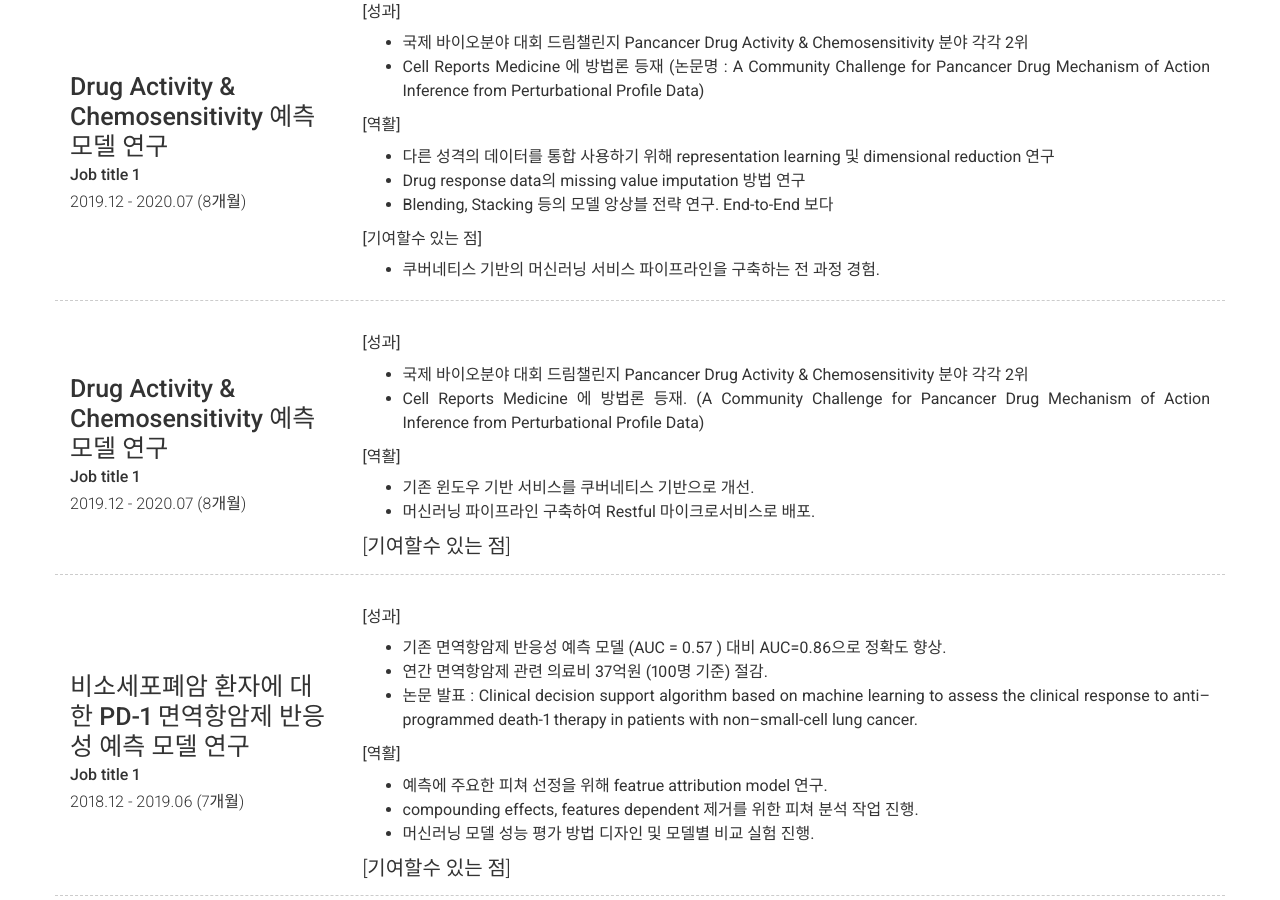
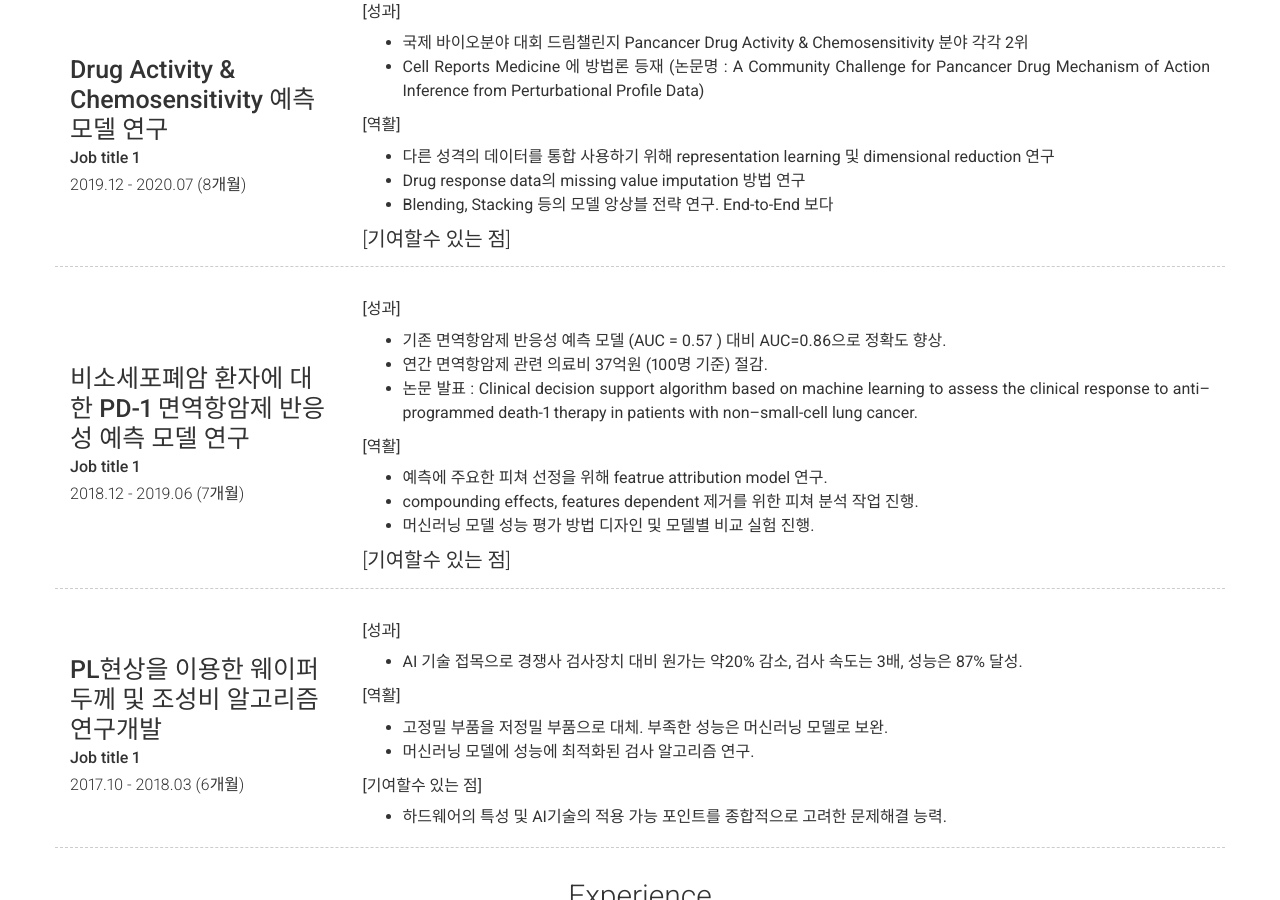
Before and after one commit to jaewoo-so/sjwcv, a Jekyll site: the page built from index.md, in a window 1280 px wide and 900 px high, scrolled down 1337 px. Built offline with Jekyll 4.4.1, drawn with Linux system fonts in a browser that asks for light colours; nearby versions of some CDN libraries.

Commit message:
Update _config.yml

```diff
--- a/_config.yml
+++ b/_config.yml
@@ -96,24 +96,6 @@ content:
           - 다른 성격의 데이터를 통합 사용하기 위해 representation learning 및 dimensional reduction 연구
           - Drug response data의 missing value imputation 방법 연구
           - Blending, Stacking 등의 모델 앙상블 전략 연구. End-to-End 보다
-
-          [기여할수 있는 점]
-          - 쿠버네티스 기반의 머신러닝 서비스 파이프라인을 구축하는 전 과정 경험.
-
-      - layout: top-left
-        border: weak  # Value of `weak` will display a weak border below this item. # Any
-                      # other value (or no value) means no border will be displayed
-        title: Drug Activity & Chemosensitivity 예측 모델 연구
-        sub_title: Job title 1
-        caption: 2019.12 - 2020.07 (8개월)
-        description: | # this will include new lines to allow paragraphs
-          [성과]
-          - 국제 바이오분야 대회 드림챌린지 Pancancer Drug Activity & Chemosensitivity 분야 각각 2위
-          - Cell Reports Medicine 에 방법론 등재. (A Community Challenge for Pancancer Drug Mechanism of Action Inference from Perturbational Profile Data)
-
-          [역활]
-          - 기존 윈도우 기반 서비스를 쿠버네티스 기반으로 개선.
-          - 머신러닝 파이프라인 구축하여 Restful 마이크로서비스로 배포.
 
           [기여할수 있는 점]
           -
```
